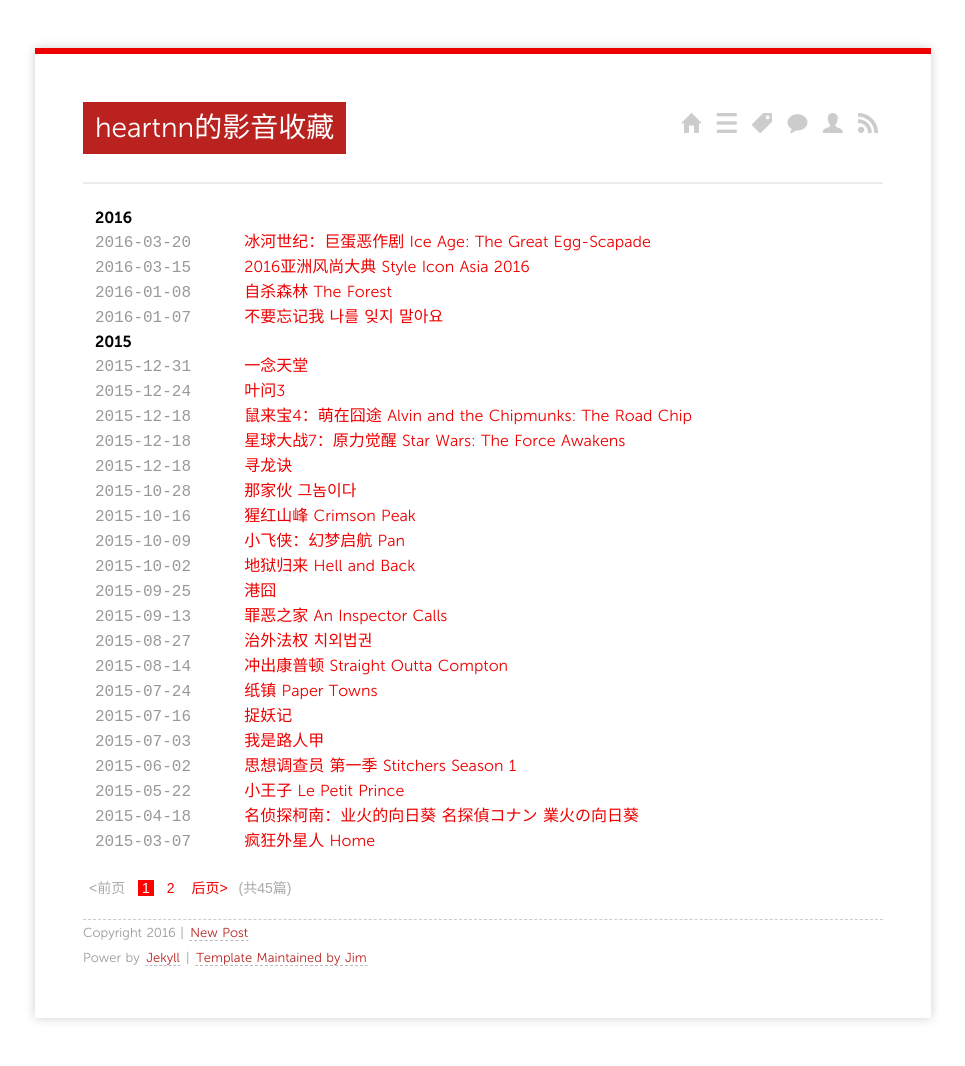
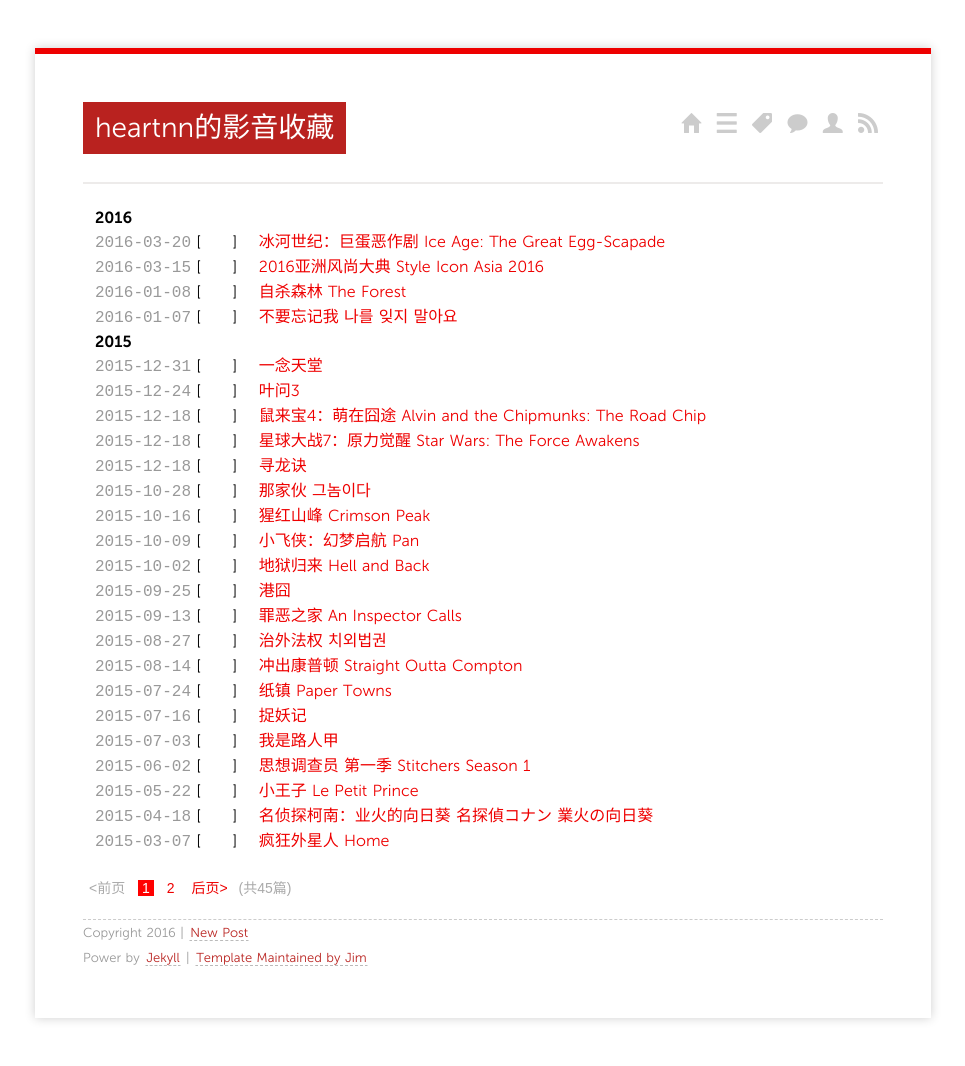
Before and after one commit to heartnn/mediablog, a Jekyll site: the page built from index.html, in a window 1280 px wide. Shown: the whole page, without its empty margins (157-1122 px from the left). Built offline with Jekyll 4.4.1, drawn with Linux system fonts in a browser that asks for light colours; nearby versions of some CDN libraries; the list of posts is cut into pages by our own code.

Commit message:
Site updated: 2016-04-07 11:20:47

```diff
--- a/index.html
+++ b/index.html
@@ -12,7 +12,7 @@ layout: page
   {% endif %}
   <li class="listing-item">
     <time datetime="{{ post.date | date:"%Y-%m-%d" }}">{{ post.date | date:"%Y-%m-%d" }}</time>
-    <a href="/categories/#{{ cat }}" title="{{ cat }}">{{ cat }}</a>
+    [<a href="/categories/#{{ cat }}" title="{{ cat }}">{{ cat }}</a>]
     <a href="{{ post.url }}" title="{{ post.title }}">{{ post.title }}</a>
   </li>
 {% endfor %}
```
